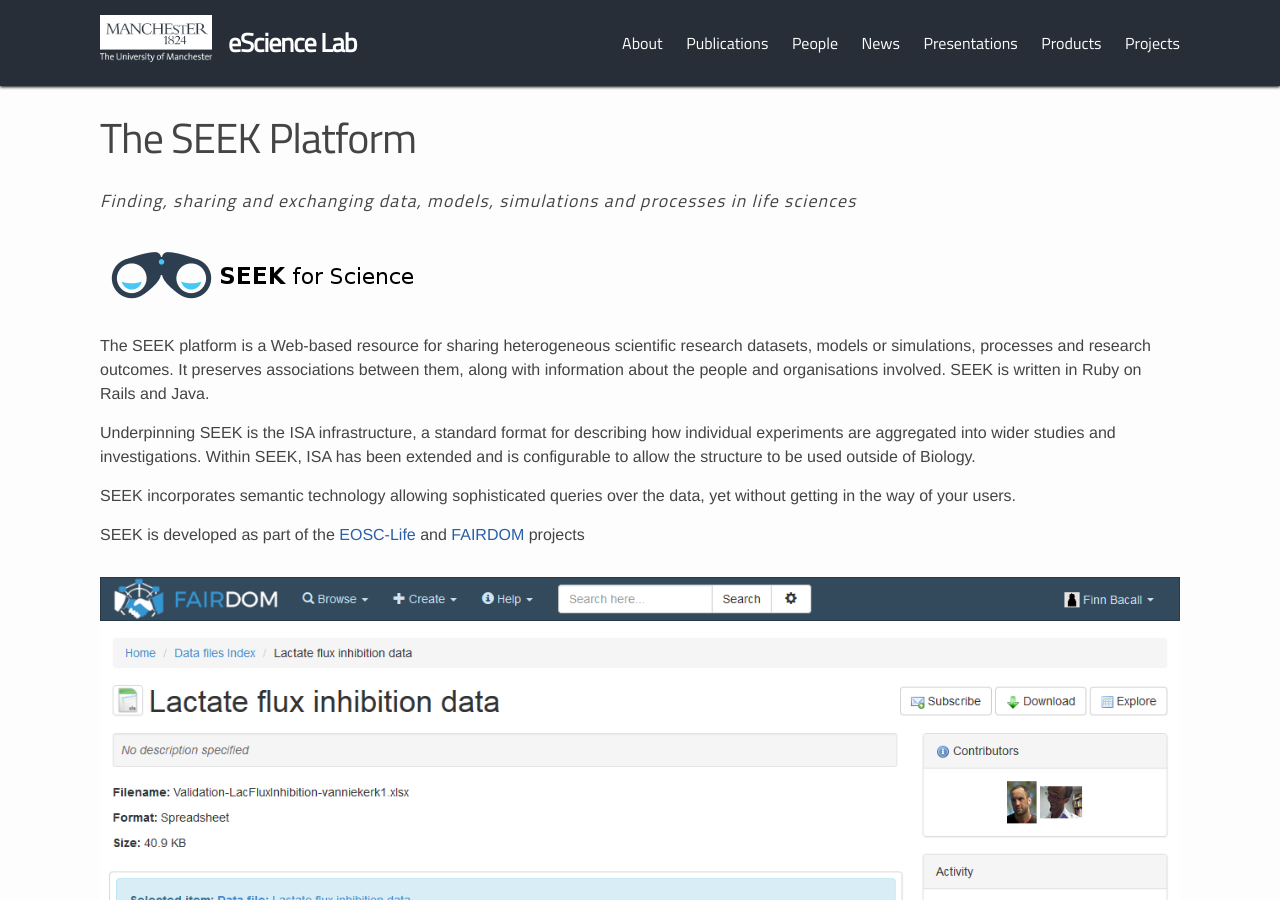
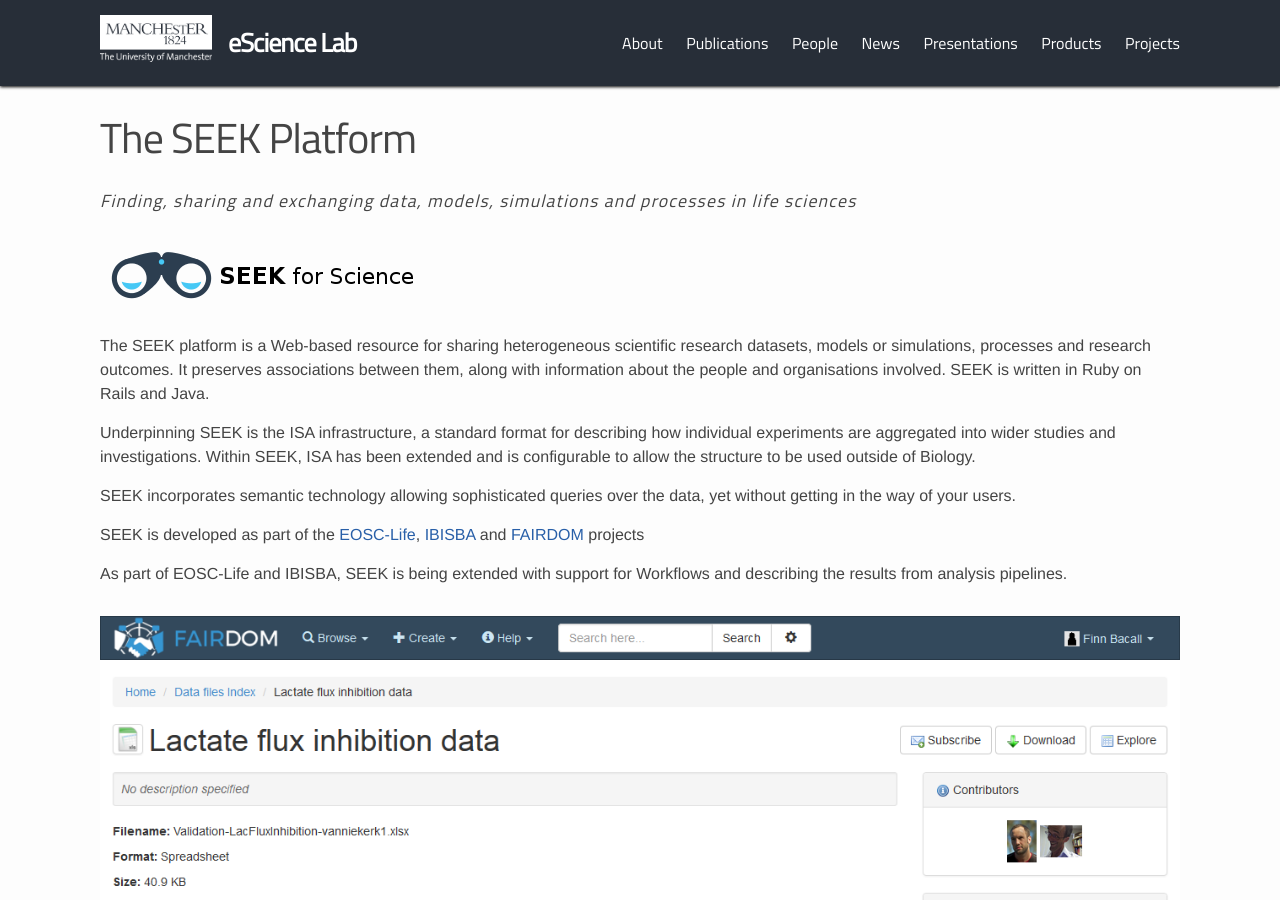
Before and after one commit to eScienceLab/eScienceLab.github.io, a Jekyll site: the page built from _products/seek.md, in a window 1280 px wide and 900 px high. Built offline with Jekyll 4.4.1, drawn with Linux system fonts in a browser that asks for light colours; comment, search, counter and statistics services are not loaded.

Commit message:
SEEK is also being devloped as part of IBISBA

```diff
--- a/_products/seek.md
+++ b/_products/seek.md
@@ -17,4 +17,6 @@
 
 SEEK incorporates semantic technology allowing sophisticated queries over the data, yet without getting in the way of your users.
 
-SEEK is developed as part of the [EOSC-Life](/projects/eosclife/) and [FAIRDOM](/projects/fairdom/) projects
+SEEK is developed as part of the [EOSC-Life](/projects/eosclife/), [IBISBA](/projects/ibisba) and [FAIRDOM](/projects/fairdom/) projects
+
+As part of EOSC-Life and IBISBA, SEEK is being extended with support for Workflows and describing the results from analysis pipelines.
```
